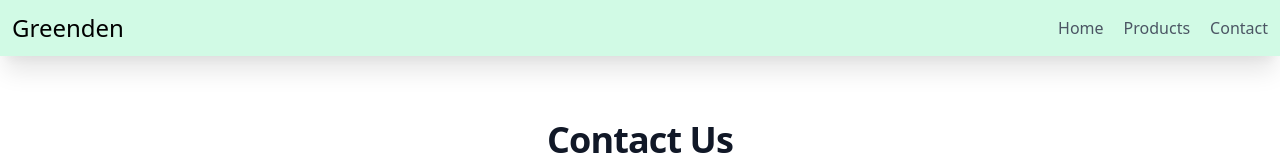
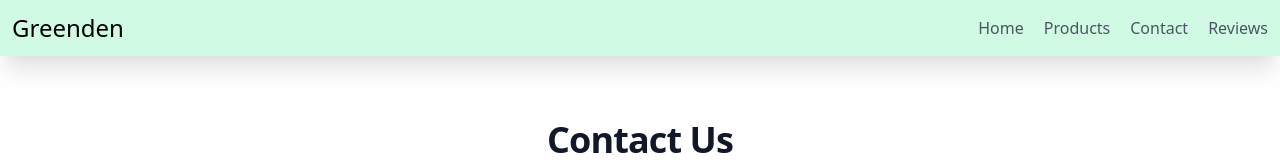
Before and after one commit to Alresh02/Group-Project-GreenDen, a website: page contact.html in a window 1280 px wide. Shown: the top 160 px of the page. Drawn offline with nearby package versions, Linux system fonts and the light colour scheme.

Commit message:
Update contact.html
changes updated

```diff
--- a/contact.html
+++ b/contact.html
@@ -31,6 +31,9 @@
             </li>
             <li>
                 <a class="hover:underline hover:text-black" href="contact.html">Contact</a>
+            </li>
+             <li>
+                <a class="hover:underline hover:text-black" href="review.html">Reviews</a>
             </li>
         </ul>
     </nav>
```
